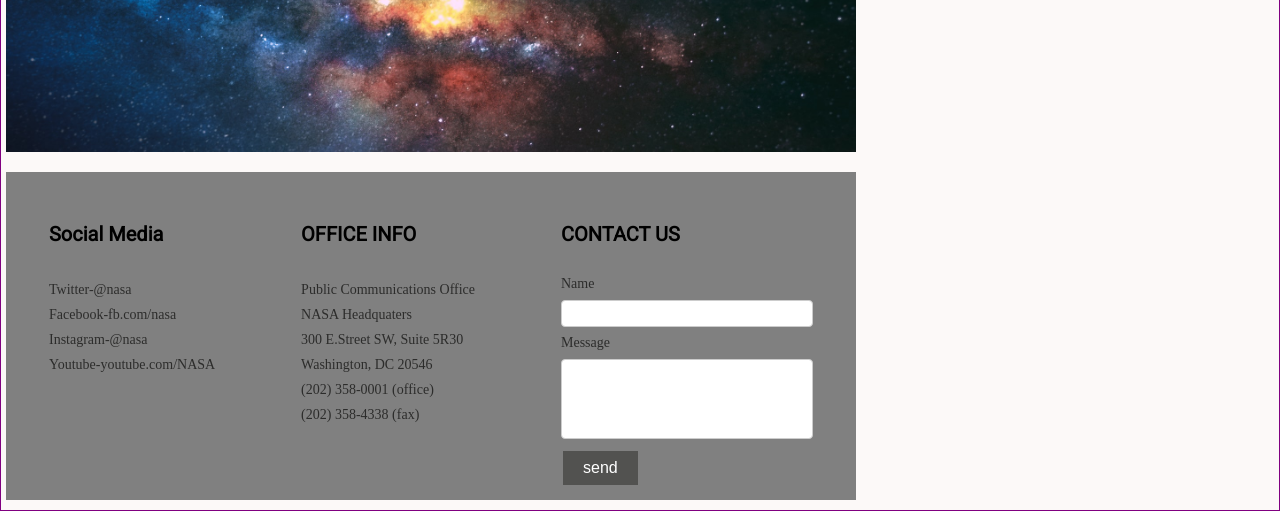
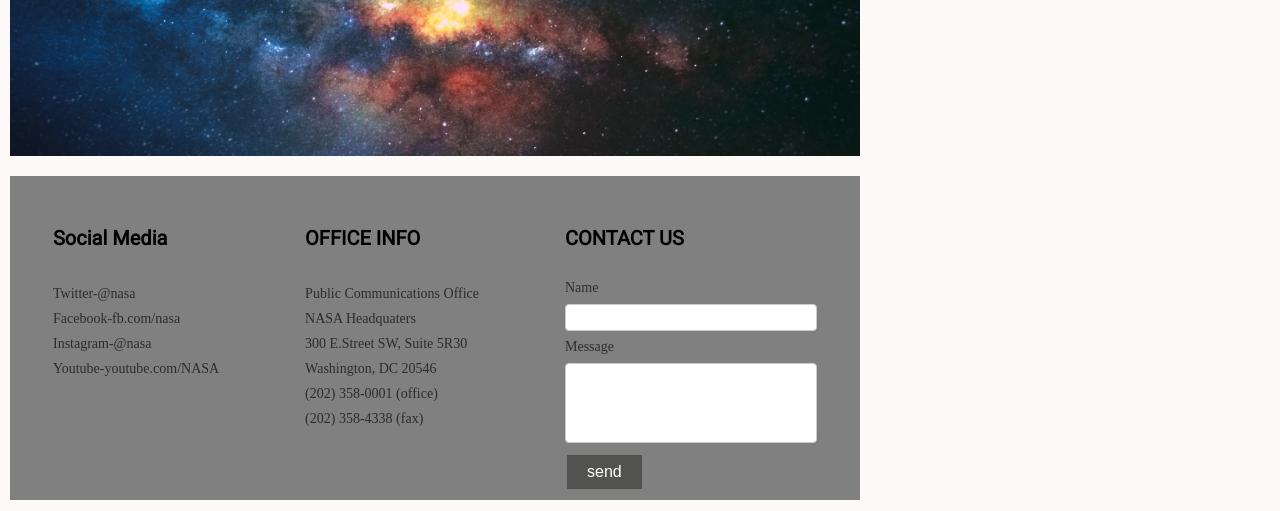
Before and after one commit to Vic2425/NASA-Page, a plain HTML site: page index.html in a window 1280 px wide. Shown: the part 291-802 px from the top of the page. Drawn offline with Linux system fonts and the light colour scheme; a web font is replaced by a local one.

Commit message:
NASA Page finishwork-substract body border

```diff
--- a/styles.css
+++ b/styles.css
@@ -1,10 +1,10 @@
 body {
     background-color: rgb(252, 249, 248);
-    margin: 0;
+    margin: 5px;
 }
 
 .main-container {
-    border: 1px solid purple;
+
     height: 100%;
     display: flex;
     flex-direction: column;
```
